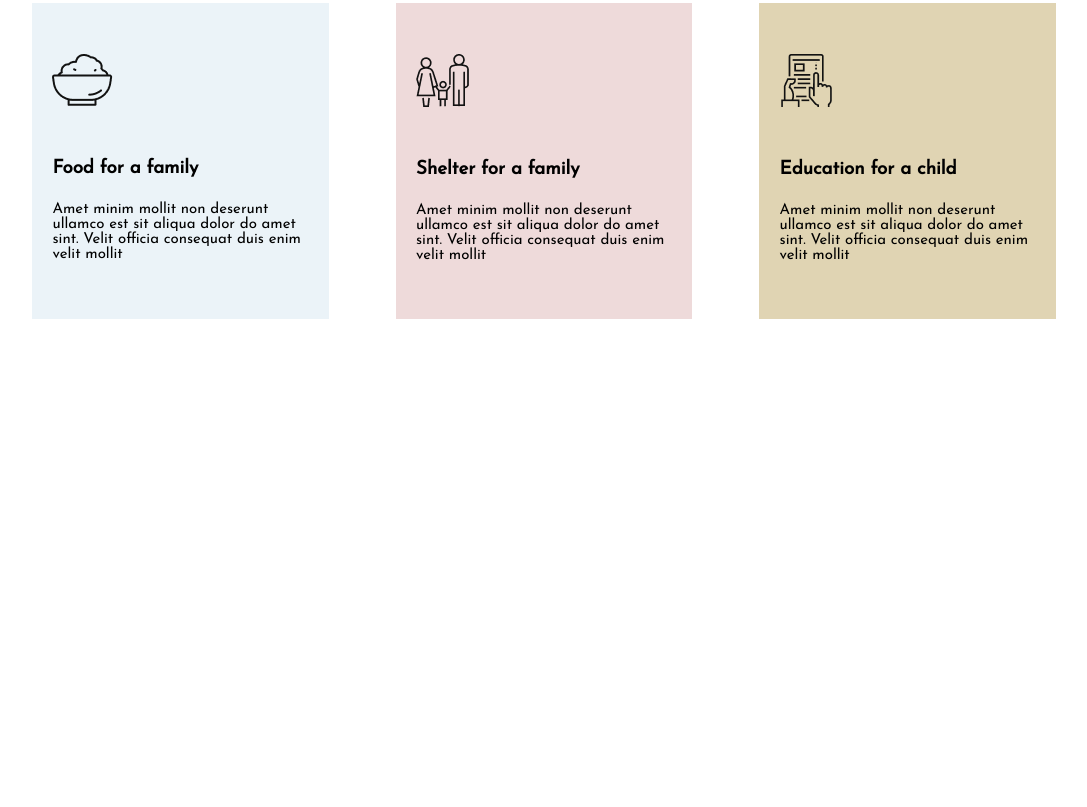
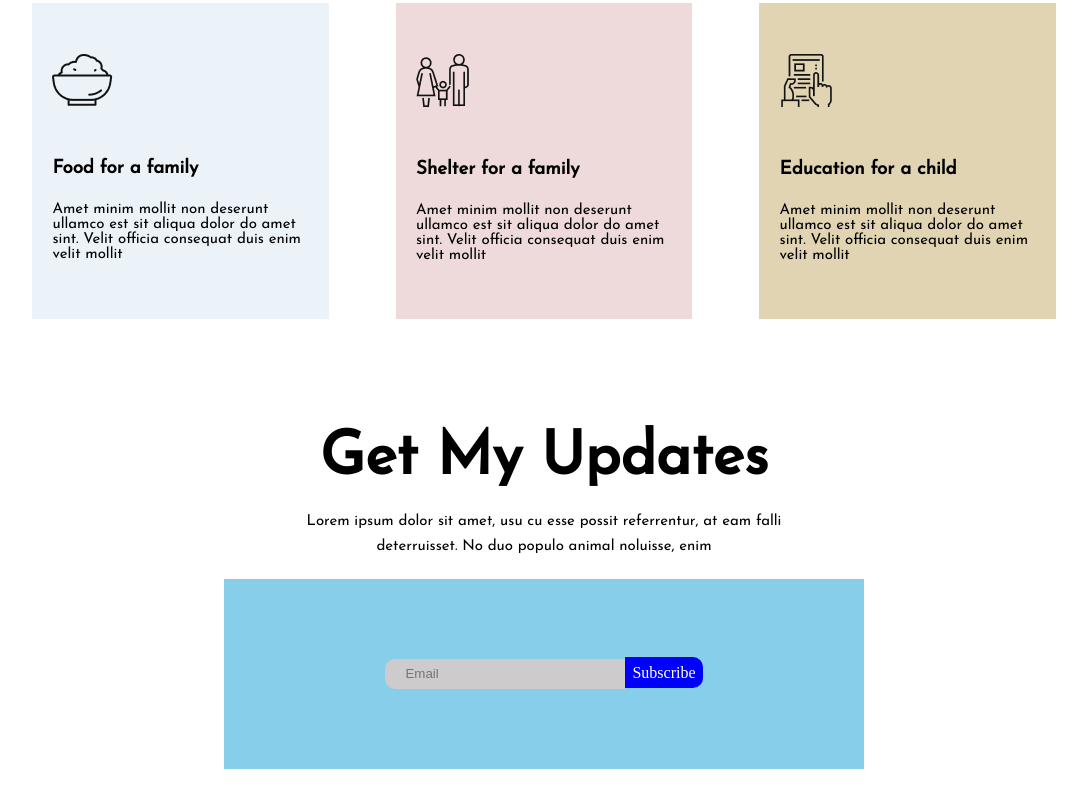
Before and after one commit to rajeshbd99/1st-assignment, a plain HTML site: page index.html in a window 1280 px wide. Shown: the part 1450-2257 px from the top of the page, without its empty margins (96-1183 px from the left). Before the commit the page ends 1869 px from the top, so only its background shows below. Drawn offline with Linux system fonts and the light colour scheme.

Commit message:
4th part

```diff
--- a/index.html
+++ b/index.html
@@ -69,6 +69,14 @@
             </div>
         </div>
     </section>
+    <section id="get-update">
+        <h1>Get My Updates</h1>
+        <p>Lorem ipsum dolor sit amet, usu cu esse possit referrentur, at eam falli</p>
+        <p>deterruisset. No duo populo animal noluisse, enim</p>
+        <div>
+            <input type="Email" placeholder="Email"><a href="">Subscribe</a>
+        </div>
+    </section>
 
 </body>
 
--- a/style.css
+++ b/style.css
@@ -148,3 +148,40 @@ hr {
 #bg-color3 {
     background-color: #e0d4b3;
 }
+
+#get-update {
+    text-align: center;
+}
+
+#get-update h1 {
+    padding-bottom: 20px;
+}
+
+#get-update div {
+    width: 50%;
+    padding: 80px 0;
+    background-color: skyblue;
+    margin: 0 auto;
+    margin-top: 20px;
+}
+
+#get-update div a {
+    text-decoration: none;
+    font-family: bold;
+    padding: 7px 7px;
+    background-color: blue;
+    color: white;
+    border-bottom-right-radius: 10px;
+    border-top-right-radius: 10px;
+
+}
+
+#get-update div input {
+    border: none;
+    width: 200px;
+    height: 30px;
+    padding: 0 20px;
+    background-color: rgb(205, 203, 203);
+    border-top-left-radius: 10px;
+    border-bottom-left-radius: 10px;
+}
```
